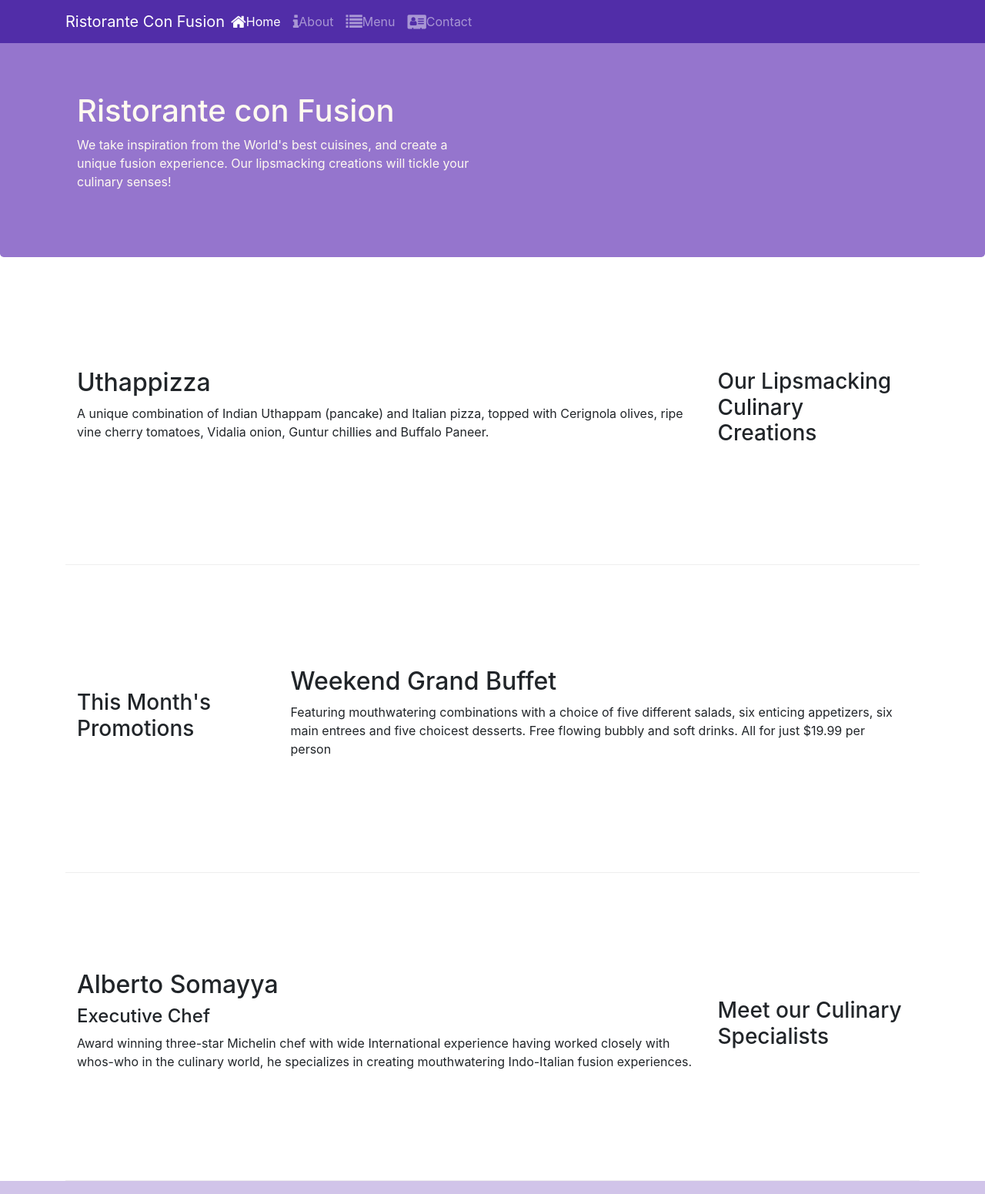
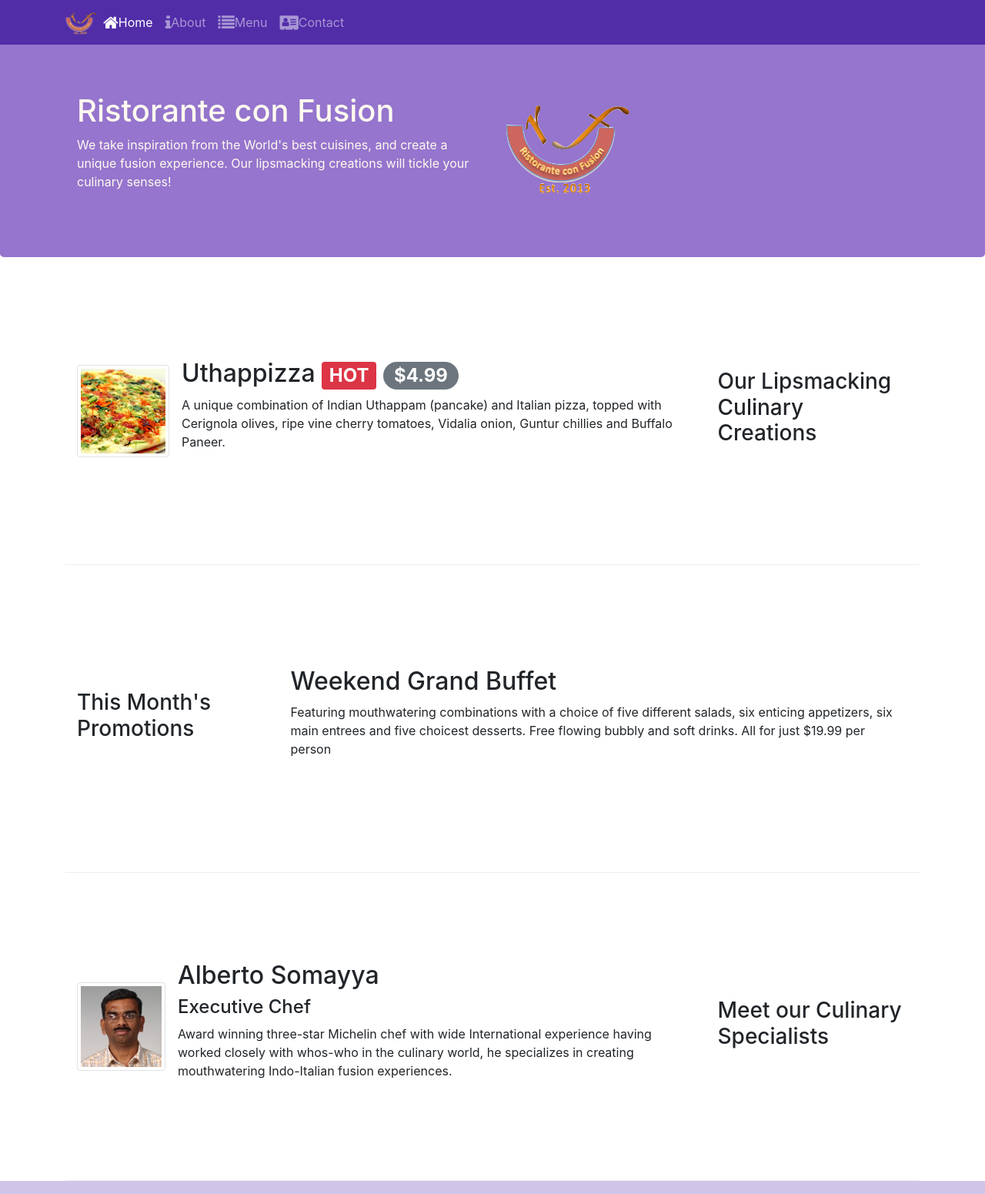
Before and after one commit to Allegard/boostrap-test, a website: page index.html in a window 1280 px wide. Shown: the top 1551 px of the page at 77% size. Drawn offline with nearby package versions, Linux system fonts and the light colour scheme.

Commit message:
images and badges

```diff
--- a/index.html
+++ b/index.html
@@ -21,13 +21,13 @@
             <button class="navbar-toggler" type="button" data-toggle="collapse" data-target="#Navbar">
                 <span class="navbar-toggler-icon"></span>
             </button>
-           <a class="navbar-brand mr-auto" href="#">Ristorante Con Fusion</a>
+           <a class="navbar-brand mr-auto" href="#"><img src="img/logo.png" height="30" width="41"></a>
            <div class="collapse navbar-collapse" id="Navbar">
             <ul class="navbar-nav mr-auto">
                 <li class="nav-item active"><a class="nav-link" href="#"><span class="fa fa-home fa-lg"></span>Home</a></li>
                 <li class="nav-item"><a class="nav-link" href="./aboutus.html"><span class="fa fa-info fa-lg"></span>About</a></li>
                 <li class="nav-item"><a class="nav-link" href="#"><span class="fa fa-list fa-lg"></span>Menu</a></li>
-                <li class="nav-item"><a class="nav-link" href="#"><span class="fa fa-address-card fa-lg"></span>Contact</a></li>
+                <li class="nav-item"><a class="nav-link" href="./contactus.html"><span class="fa fa-address-card fa-lg"></span>Contact</a></li>
             </ul>
            </div>
 
@@ -40,7 +40,8 @@
                     <h1>Ristorante con Fusion</h1>
                     <p>We take inspiration from the World's best cuisines, and create a unique fusion experience. Our lipsmacking creations will tickle your culinary senses!</p>
                 </div>
-                <div class="col-12 col-sm">
+                <div class="col-12 col-sm align-self-center">
+                    <img src="img/logo.png" class="img-fluid">
                 </div>
             </div>
         </div>
@@ -52,9 +53,18 @@
                 <h3>Our Lipsmacking Culinary Creations</h3>
             </div>
             <div class="col col-sm order-sm-first col-md">
-                <h2>Uthappizza</h2>
-                <p>A unique combination of Indian Uthappam (pancake) and Italian pizza, topped with Cerignola olives, ripe vine cherry tomatoes, Vidalia onion, Guntur chillies and Buffalo Paneer.</p>
-            </div>
+                <div class="media">
+                    <img class="d-flex mr-3 img-thumbnail align-self-center"
+                            src="img/uthappizza.png" alt="Uthappizza">
+                            <div class="media-body">
+                               <h2 class="mt-0">Uthappizza
+                                <span class="badge badge-danger">HOT</span>
+                                <span class="badge badge-pill badge-secondary">$4.99</span>
+                               </h2>
+                               <p>A unique combination of Indian Uthappam (pancake) and Italian pizza, topped with Cerignola olives, ripe vine cherry tomatoes, Vidalia onion, Guntur chillies and Buffalo Paneer.</p>
+                            </div>
+                     </div>
+                </div>
         </div>
 
 
@@ -73,9 +83,19 @@
                 <h3>Meet our Culinary Specialists</h3>
             </div>
             <div class="col col-sm order-sm-first col-md">
-                <h2>Alberto Somayya</h2>
-                <h4>Executive Chef</h4>
-                <p>Award winning three-star Michelin chef with wide International experience having worked closely with whos-who in the culinary world, he specializes in creating mouthwatering Indo-Italian fusion experiences. </p>
+                <div class="media">
+                    <img class="d-flex mr-3 img-thumbnail align-self-center"
+                            src="img/alberto.png" alt="Alberto Somayya">
+                    <div class="media-body">
+                        <h2 class="mt-0">Alberto Somayya</h2>
+                        <h4>Executive Chef</h4>
+                        <p class="d-none d-sm-block">Award winning three-star Michelin chef with wide
+                            International experience having worked closely with
+                            whos-who in the culinary world, he specializes in
+                            creating mouthwatering Indo-Italian fusion experiences.
+                            </p>
+                    </div>
+                </div>
             </div>
         </div>
     </div>
```
Also changed, not shown: aboutus.html (+1 -1 lines), contactus.html (+1 -1 lines), img/alberto.png (added), img/buffet.png (added), img/logo.png (added), img/uthappizza.png (added), 1 other file.
